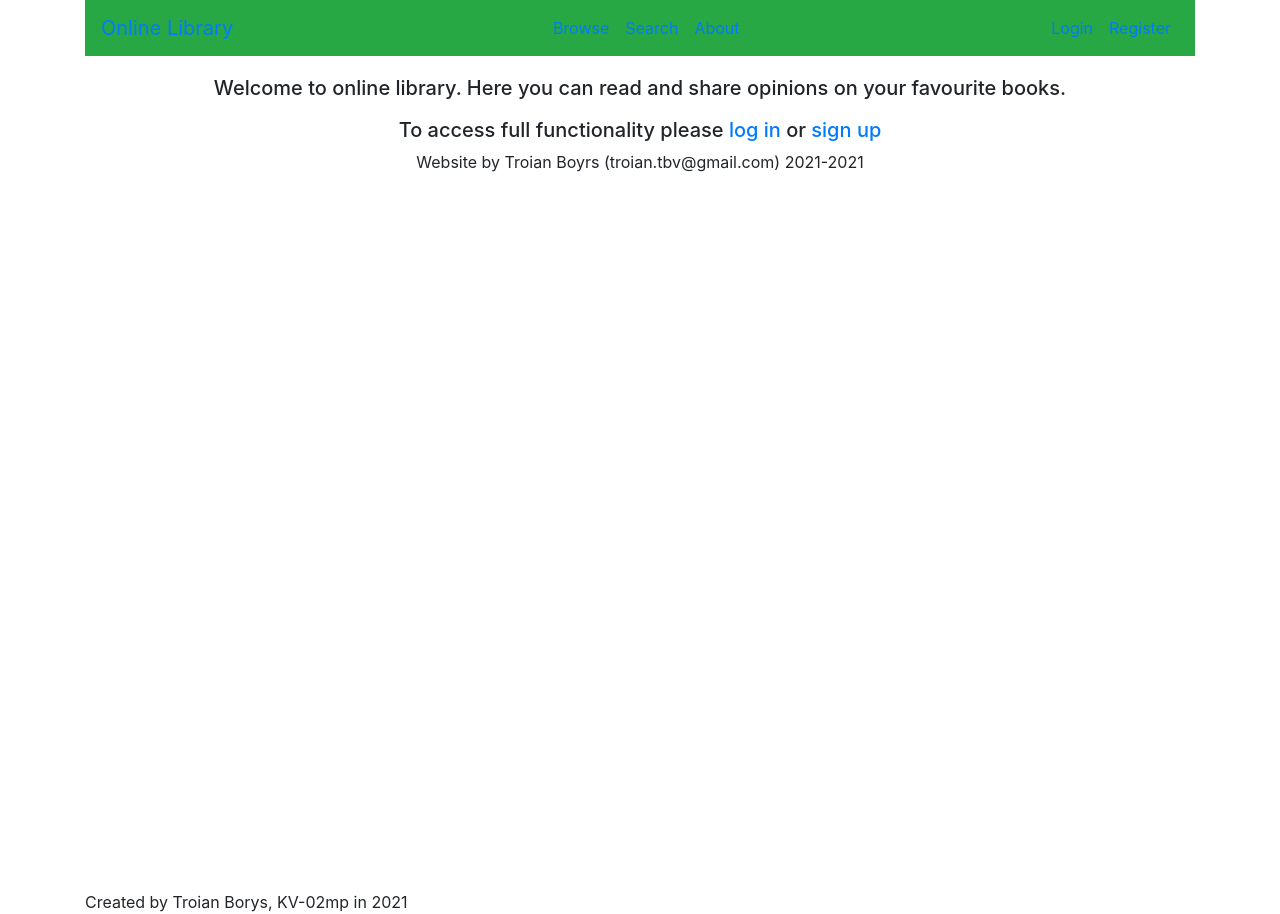
After one commit to shumnyj/WebLab1, a Django app: page /about in a window 1280 px wide. The commit adds this page. Run offline with Django 3.2, Linux system fonts and the light colour scheme; some libraries are stand-ins or nearby versions.

Commit message:
Online Library: login/register stuff, other pages

```diff
--- a/LibrSite/LibrSite/settings.py
+++ b/LibrSite/LibrSite/settings.py
@@ -72,6 +72,7 @@ TEMPLATES = [
 WSGI_APPLICATION = 'LibrSite.wsgi.application'
 
 
+
 # Database
 # https://docs.djangoproject.com/en/3.1/ref/settings/#databases
 
@@ -80,7 +81,7 @@ DATABASES = {
         'ENGINE': 'django.db.backends.postgresql_psycopg2',
         'NAME': 'library_db',
         'USER': 'postgres',
-        'PASSWORD': '111',
+        'PASSWORD': '4950',
         'HOST': '127.0.0.1',
         'PORT': '5445',
     },
@@ -124,3 +125,5 @@ USE_TZ = True
 # https://docs.djangoproject.com/en/3.1/howto/static-files/
 
 STATIC_URL = '/static/'
+
+LOGIN_REDIRECT_URL = "online_libr:index"
--- a/LibrSite/online_libr/models.py
+++ b/LibrSite/online_libr/models.py
@@ -54,7 +54,7 @@ class ReadStatus(models.Model):
         constraints = [models.UniqueConstraint(fields=['user', 'book'], name='unique_status')]
 
     def __str__(self):
-        return self.book.title + ' ' + self.user.id + ' ' + self.status
+        return self.book.title + ' ' + str(self.user.id) + ' ' + self.status
 
 
 class Review(models.Model):
@@ -62,9 +62,9 @@ class Review(models.Model):
     book = models.ForeignKey(Book, related_name='reviews', on_delete=models.CASCADE, default=0)
     comment = models.CharField(max_length=400, blank=True)
     rating = models.IntegerField(default=10)
-    date = models.DateField(auto_created=True)
+    date = models.DateField(auto_now_add=True)
     # class Meta:
     # constraints = [models.UniqueConstraint(fields=['user', 'book'], name='unique_review')]
 
     def __str__(self):
-        return self.book.title + ' ' + self.user.id + ' ' + self.rating
+        return self.book.title + ' - ' + str(self.user) + ' ' + str(self.rating)
--- /dev/null
+++ b/LibrSite/online_libr/static/online_libr/common.css
@@ -0,0 +1,15 @@
+.ct {
+    text-align: center;
+}
+
+.alert ul{
+    list-style-type: none;
+    margin: 0;
+    padding: 0;
+}
+
+.book-cover {
+    background: purple;
+    object-fit: cover;
+    object-position: 0 0;
+}
--- /dev/null
+++ b/LibrSite/online_libr/templates/online_libr/about.html
@@ -0,0 +1,12 @@
+{% extends "./base.html" %}
+
+{% block title %} About {% endblock %}
+
+{% block content %}
+<h5 class="text-center" style="padding:10px"> Welcome to online library. Here you can read and share opinions on your favourite books.</h5>
+{% if not user.is_authenticated %}
+<h5 class="text-center">To access full functionality please <a href="{% url 'online_libr:login' %}">log in</a>
+    or <a href="{% url 'online_libr:register' %}" >sign up</a> </h5>
+{% endif %}
+<p class="ct" >Website by Troian Boyrs (troian.tbv@gmail.com) 2021-2021</p>
+{% endblock %}
--- a/LibrSite/online_libr/templates/online_libr/base.html
+++ b/LibrSite/online_libr/templates/online_libr/base.html
@@ -6,44 +6,52 @@
     <meta charset="UTF-8">
 
     {% load static %}
+
     <link rel="stylesheet" href="https://stackpath.bootstrapcdn.com/bootstrap/4.3.1/css/bootstrap.min.css" integrity="sha384-ggOyR0iXCbMQv3Xipma34MD+dH/1fQ784/j6cY/iJTQUOhcWr7x9JvoRxT2MZw1T" crossorigin="anonymous">
-    <!-- <link rel="stylesheet" type="text/css" href="{% static 'workspace/general.css' %}"> -->
+    <link rel="stylesheet" type="text/css" href="{% static 'online_libr/common.css' %}">
+    <!-- <link rel="stylesheet" type="text/css" href="{% static 'online_libr/general.css' %}"> -->
     {% block scr %} {% endblock %}
 </head>
 <body>
 <!-- <h2 class="header">{% block title2 %}Base Page{% endblock %}</h2> -->
-<div class="container">
-    <nav class="navbar navbar-expand-sm bg-success justify-content-center ">
-        <a class="navbar-brand " href="{% url 'online_libr:index' %}">Online Library</a>
+<div class="container w-100">
+    <nav class="navbar navbar-expand-sm bg-success justify-content-between sticky-top" >
+        <a class="navbar-brand "  href="{% url 'online_libr:index' %}">Online Library</a>
         <ul class="navbar-nav">
+            <li class="nav-item">
+                <a class="nav-link" href="{% url 'online_libr:browse' %}">Browse</a>
+            </li>
             <li class="nav-item">
                 <a class="nav-link" href="{% url 'online_libr:book' 1 %}">Search</a>
             </li>
             <li class="nav-item">
-              <a class="nav-link" href="#">About</a>
+              <a class="nav-link" href="{% url 'online_libr:about' %}">About</a>
             </li>
-            {% if not user.is_authenticated %}
+      </ul>
+        <ul class="navbar-nav" style="float:right">
+            {% if user.is_authenticated %}
             <li class="nav-item">
-              <a class="nav-link" href="#">Profile</a>
+              <a class="nav-link" href="{% url 'online_libr:profile' request.user.id %}">Profile</a>
             </li>
             <li class="nav-item">
-              <a class="nav-link" href="#">Exit</a>
+              <a class="nav-link" href="{% url 'online_libr:logout' %}">Exit</a>
             </li>
             {% else %}
             <li class="nav-item">
-              <a class="nav-link" href="#">Login</a>
+              <a class="nav-link" href="{% url 'online_libr:login' %}">Login</a>
             </li>
-            <li class="nav-item">
-              <a class="nav-link" href="#">Register</a>
+            <li class="nav-item" style="right:10%">
+              <a class="nav-link" href="{% url 'online_libr:register' %}">Register</a>
             </li>
             {% endif %}
       </ul>
     </nav>
     <!-- bar -->
-    <div class="container-fluid">
-            {% block content %} err {% endblock %}
+    <div style="margin:10px"></div>
+    <div class="container-fluid" style=" padding-bottom:700px">
+        {% block content %} Err {% endblock %}
     </div>
-    <footer></footer>
+    <footer>Created by Troian Borys, KV-02mp in 2021</footer>
 </div>
 <script src="https://code.jquery.com/jquery-3.3.1.slim.min.js" integrity="sha384-q8i/X+965DzO0rT7abK41JStQIAqVgRVzpbzo5smXKp4YfRvH+8abtTE1Pi6jizo" crossorigin="anonymous"></script>
 <script src="https://cdnjs.cloudflare.com/ajax/libs/popper.js/1.14.7/umd/popper.min.js" integrity="sha384-UO2eT0CpHqdSJQ6hJty5KVphtPhzWj9WO1clHTMGa3JDZwrnQq4sF86dIHNDz0W1" crossorigin="anonymous"></script>
--- a/LibrSite/online_libr/templates/online_libr/index.html
+++ b/LibrSite/online_libr/templates/online_libr/index.html
@@ -4,9 +4,8 @@
 {% block title2 %} Online Library {% endblock %}
 
 {% block content %}
-    <div class=".col-sm" style="padding-bottom:1000px">
-        <h3 style="margin: auto;"> Welcome to online library </h3>
-
+<h3 class="ct" style="padding:10px"> Welcome to online library </h3>
+<div class=".col-sm" style="margin: 5px">
     {% if latest_books %}
         <h4> Check out latest arrivals: </h4>
         <div class="list-group">
@@ -19,6 +18,5 @@
     {% else %}
         <p>ERR</p>
     {% endif %}
-         <p class="mytmp"> Created by Troian Borys, KV-02mp in 2021 </p>
 </div>
 {% endblock %}
--- a/LibrSite/online_libr/urls.py
+++ b/LibrSite/online_libr/urls.py
@@ -6,8 +6,12 @@ app_name = 'online_libr'
 urlpatterns = [
     path(r'', views.index_view, name='index'),
     path('book/<int:book_id>', views.book_view, name='book'),
-    path('profile/<int:user_id>', views.profile_view, name='profile'),
+    path('profile/<int:pk>', views.ProfileView.as_view(), name='profile'),
     path('profile/edit', views.profile_edit_view, name='profile_edit'),
-    path('login', views.login_view, name='login'),
-    path('register', views.register_view, name='register'),
+    path('browse', views.browse_view, name='browse'),
+    path('about', views.about_view, name='about'),
+
+    path('login', views.MyLoginView.as_view(), name='login'),
+    path('logout', views.logout_view, name='logout'),
+    path('register', views.RegisterView.as_view(), name='register'),
 ]
--- a/LibrSite/online_libr/views.py
+++ b/LibrSite/online_libr/views.py
@@ -1,9 +1,15 @@
 from django.shortcuts import get_object_or_404, render, redirect
+from django.urls import reverse, reverse_lazy
 from django.http import HttpResponse, HttpResponseRedirect, HttpResponseForbidden, HttpResponseBadRequest
 from django.contrib.auth import login, logout, views as auth_views, models as auth_models
+from django.views.generic import DetailView, FormView
+from django.db.utils import IntegrityError
+from django.conf import settings
 from django.contrib.auth.decorators import login_required
 from django.views.decorators.csrf import csrf_exempt
+
 from . import models as olm
+from . import forms as olf
 # import online_libr.models as olm
 
 
@@ -16,10 +22,25 @@ def index_view(request):
     return render(request, "online_libr/index.html", context)
 
 
+def about_view(request):
+    return render(request, "online_libr/about.html")
+
+
+def browse_view(request):
+    context = {}
+    try:
+        context['books'] = olm.Book.objects.order_by('title')
+    except olm.Book.DoesNotExist:
+        print("no books")
+    return render(request, "online_libr/browse.html", context)
+
+
 def book_view(request, book_id):
-    # book = get_object_or_404(olm.Book, pk=book_id)
-
-    return HttpResponse("Certain book page = {}".format(book_id))
+    book = get_object_or_404(olm.Book, pk=book_id)
+    last_reviews = book.reviews.all().order_by('date')[:4]
+    context = {'book': book, 'last_reviews': last_reviews}
+    return render(request, "online_libr/book.html", context)
+    # return HttpResponse("Certain book page = {}".format(book_id))
 
 
 def profile_view(request, user_id):
@@ -30,9 +51,58 @@ def profile_edit_view(request):
     return HttpResponse("Edit user profile")
 
 
-def register_view(request, user_id):
-    return HttpResponse("Register")
+def register_view(request):
+    form = olf.MyRegisterForm()
+    return render(request, "online_libr/register.html", {'form': form})
 
 
-def login_view(request, user_id):
-    return HttpResponse("Login")
+class RegisterView(FormView):
+    template_name = "online_libr/register.html"
+    form_class = olf.MyRegisterForm
+    success_url = reverse_lazy("online_libr:login")
+
+    def form_valid(self, form):
+        new_user = auth_models.User()
+        new_libuser = olm.LibUser()
+
+        auth_models.UserManager.create_user(form.cleaned_data['username'], form.cleaned_data['email'],
+                                            form.cleaned_data['password1'],
+                                            {'first_name': form.cleaned_data['first_name'],
+                                                'last_name': form.cleaned_data['last_name']} )
+        new_libuser.user = new_user
+        new_libuser.sex = form.cleaned_data['sex']
+        new_libuser.birth_date = form.cleaned_data['birth_date']
+        try:
+            new_libuser.save()
+        except IntegrityError:
+            return super().form_invalid(form)
+        login(user=new_user)
+        return super().form_valid(form)
+
+
+class MyLoginView(auth_views.LoginView):
+    template_name = "online_libr/login.html"
+    redirect_field_name = "next"
+    form_class = olf.MyAuthForm
+
+
+def logout_view(request):
+    logout(request)
+    return HttpResponseRedirect(reverse("online_libr:index"))
+
+
+"""class MyRegisterView(auth_views.Re):
+    template_name = "online_libr/register.html"
+    redirect_field_name = "next"
+    form_class = olf.MyAuthForm"""
+
+
+class ProfileView(DetailView):
+    model = auth_models.User
+    context_object_name = 'base_user'
+    template_name = "online_libr/profile.html"
+
+    def get_context_data(self, **kwargs):
+        context = super().get_context_data(**kwargs)
+        context['lib_user'] = super().get_object().libuser
+        return context
```
Also changed, not shown: LibrSite/online_libr/forms.py (+75 -0 lines), LibrSite/online_libr/templates/online_libr/book.html (added, +47 -0 lines), LibrSite/online_libr/templates/online_libr/browse.html (added, +25 -0 lines), LibrSite/online_libr/templates/online_libr/login.html (added, +17 -0 lines), LibrSite/online_libr/templates/online_libr/profile.html (added, +36 -0 lines), LibrSite/online_libr/templates/online_libr/register.html (added, +15 -0 lines), LibrSite/online_libr/migrations/0004_auto_20210322_1511.py (added), LibrSite/online_libr/static/online_libr/general.css (renamed from LibrSite/online_libr/static/workspace/general.css), LibrSite/online_libr/static/online_libr/ttt.jpg (added), 1 other file. Lines whose indentation alone changed are shown as unchanged.
